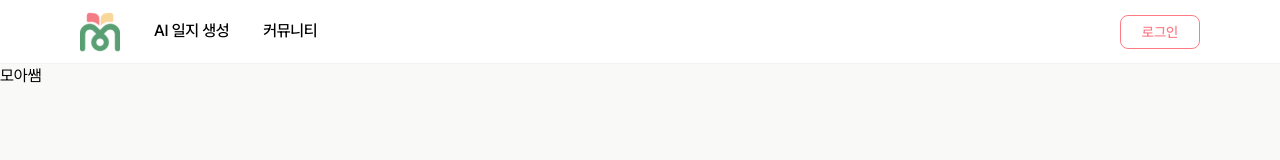
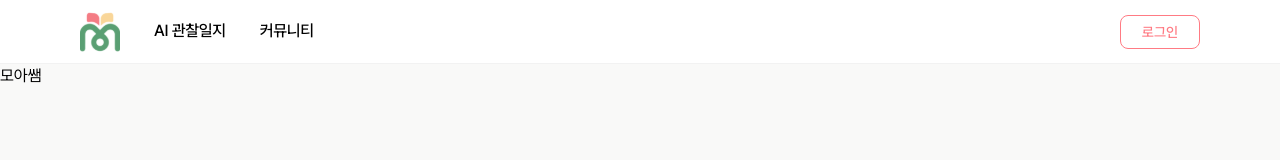
Before and after one commit to 7-baduki/moassam-frontend, a Next.js app: page / in a window 1280 px wide. Shown: the top 160 px of the page. Built offline with nearby package versions, Linux system fonts and the light colour scheme.

Commit message:
fix: NAV_ITEMS label 수정 (#49)

```diff
--- a/constants/common/nav-items.ts
+++ b/constants/common/nav-items.ts
@@ -1,5 +1,5 @@
 const NAV_ITEMS = [
-  { href: '/ai', label: 'AI 일지 생성' },
+  { href: '/ai', label: 'AI 관찰일지' },
   { href: '/community', label: '커뮤니티' },
 ];
 
```
